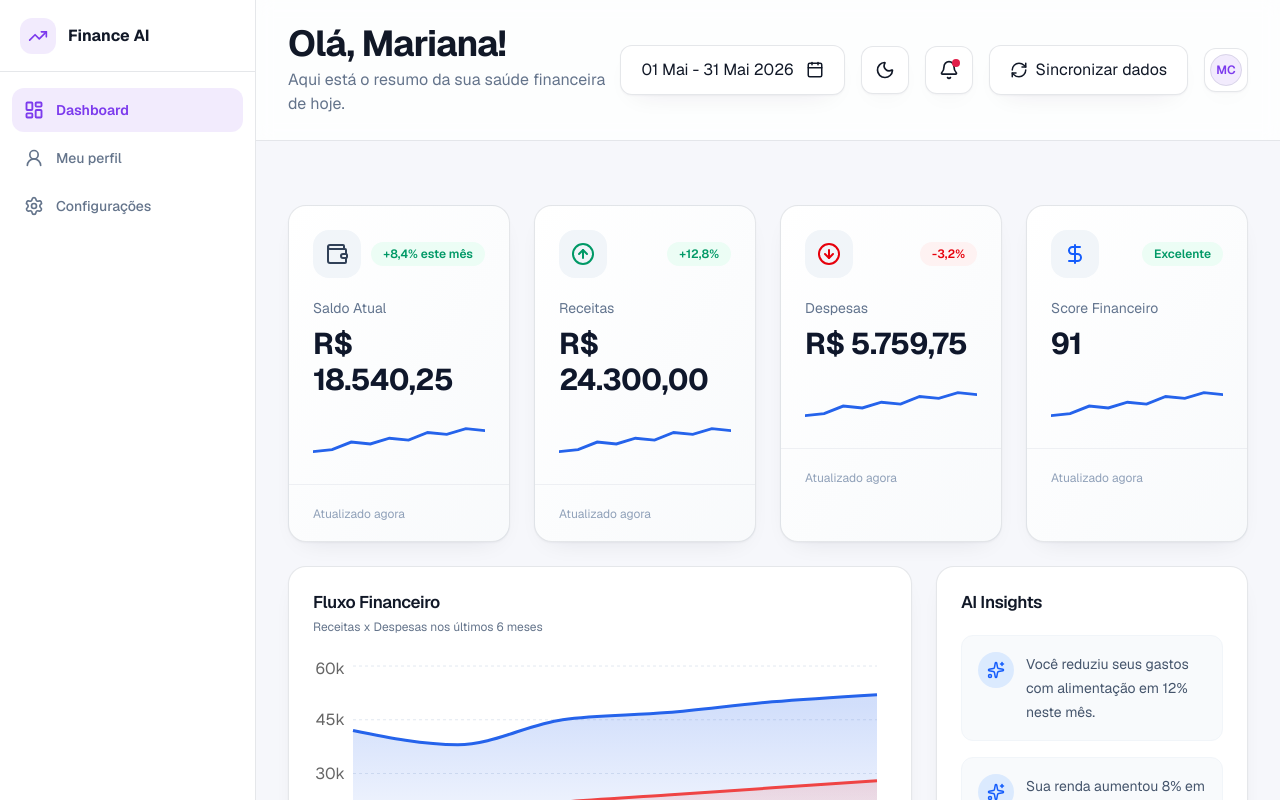
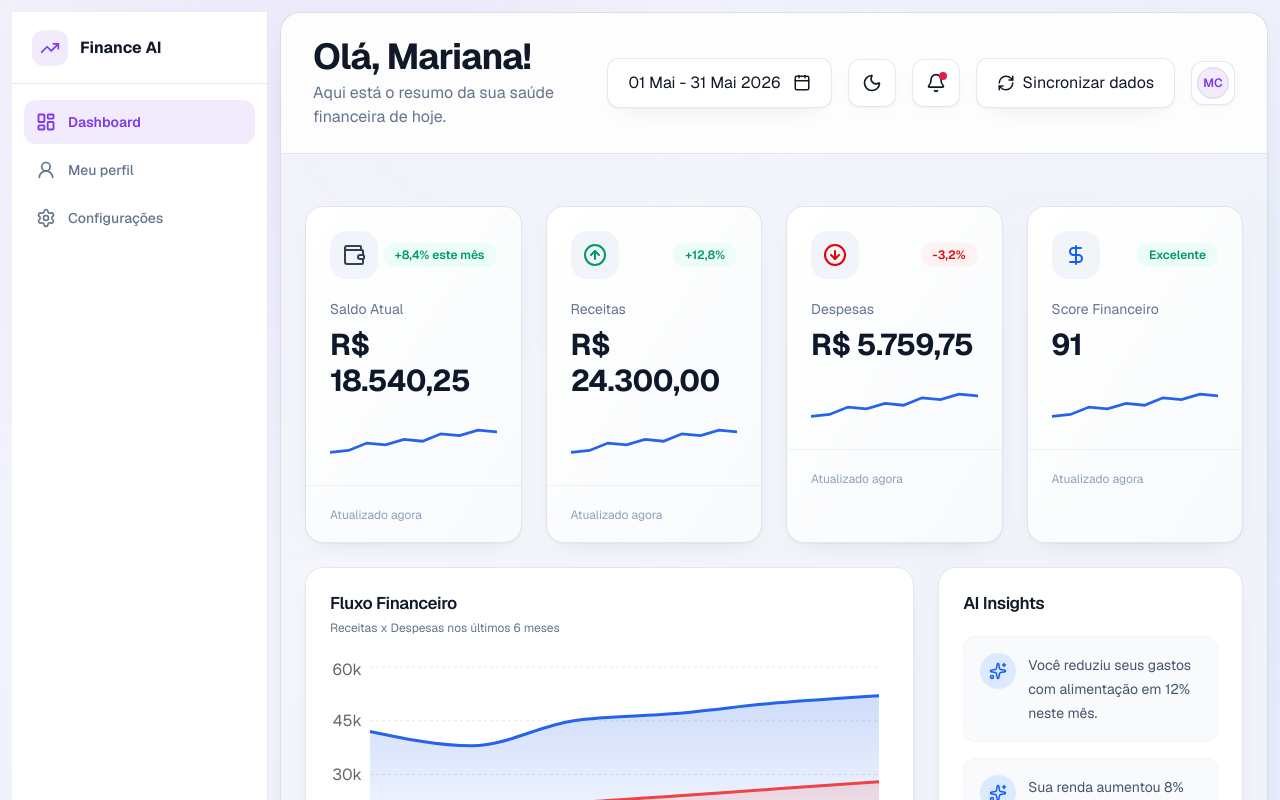
Before and after one commit to No-Country-simulation/smart-finance-ai-g9-team-11, a React (Vite) app in the folder frontend/: page / in a window 1280 px wide. Shown: the top 800 px of the page. Built offline with nearby package versions, Linux system fonts and the light colour scheme.

Commit message:
style(frontend): refine global background and app layout

```diff
--- a/frontend/src/index.css
+++ b/frontend/src/index.css
@@ -59,6 +59,7 @@
 
 html {
   min-width: 320px;
+  min-height: 100%;
   background-color: var(--background);
   font-family: var(--font-sans);
   text-rendering: optimizeLegibility;
@@ -77,6 +78,11 @@ body {
   transition:
     background-color 0.2s ease-out,
     color 0.2s ease-out;
+}
+
+#root {
+  min-height: 100vh;
+  isolation: isolate;
 }
 
 button,
@@ -108,6 +114,103 @@ button:disabled {
   outline-offset: 3px;
 }
 
+/* --------------------------------------------------------------------------
+   Application shell
+   -------------------------------------------------------------------------- */
+
+.app-shell {
+  background:
+    radial-gradient(
+      circle at 18% 4%,
+      color-mix(
+        in srgb,
+        var(--glow-primary) 48%,
+        transparent
+      ) 0,
+      transparent 29rem
+    ),
+    radial-gradient(
+      circle at 82% 12%,
+      color-mix(
+        in srgb,
+        var(--glow-secondary) 42%,
+        transparent
+      ) 0,
+      transparent 32rem
+    ),
+    linear-gradient(
+      145deg,
+      var(--background) 0%,
+      color-mix(
+        in srgb,
+        var(--background) 93%,
+        var(--secondary) 7%
+      ) 52%,
+      var(--background) 100%
+    );
+}
+
+.app-shell__ambient {
+  position: fixed;
+  inset: 0;
+  z-index: -1;
+  overflow: hidden;
+  pointer-events: none;
+}
+
+.app-shell__ambient::before,
+.app-shell__ambient::after {
+  position: absolute;
+  content: "";
+  border-radius: 999px;
+  filter: blur(90px);
+  opacity: 0.28;
+  transform: translateZ(0);
+}
+
+.app-shell__ambient::before {
+  top: -15rem;
+  left: 20%;
+  width: 34rem;
+  height: 34rem;
+  background: var(--glow-primary);
+}
+
+.app-shell__ambient::after {
+  right: -14rem;
+  bottom: -18rem;
+  width: 38rem;
+  height: 38rem;
+  background: var(--glow-secondary);
+}
+
+:root:not(.dark) .app-shell__ambient::before,
+:root:not(.dark) .app-shell__ambient::after {
+  opacity: 0.1;
+}
+
+@media (max-width: 767px) {
+  .app-shell {
+    background:
+      radial-gradient(
+        circle at 50% -8%,
+        color-mix(
+          in srgb,
+          var(--glow-primary) 30%,
+          transparent
+        ),
+        transparent 22rem
+      ),
+      var(--background);
+  }
+
+  .app-shell__ambient::before,
+  .app-shell__ambient::after {
+    opacity: 0.14;
+    filter: blur(72px);
+  }
+}
+
 @media (prefers-reduced-motion: reduce) {
   *,
   *::before,
--- a/frontend/src/layouts/AppLayout.tsx
+++ b/frontend/src/layouts/AppLayout.tsx
@@ -3,6 +3,7 @@ import { Outlet, useLocation } from "react-router-dom";
 
 import { Header } from "@/components/layout/Header";
 import { Sidebar } from "@/components/layout/Sidebar/Sidebar";
+import { cn } from "@/lib/utils";
 
 export function AppLayout() {
   const [isMobileSidebarOpen, setIsMobileSidebarOpen] =
@@ -10,30 +11,67 @@ export function AppLayout() {
 
   const location = useLocation();
 
+  const openMobileSidebar = (): void => {
+    setIsMobileSidebarOpen(true);
+  };
+
   const closeMobileSidebar = (): void => {
     setIsMobileSidebarOpen(false);
   };
 
   return (
-    <div className="flex min-h-dvh bg-background">
+    <div
+      className={cn(
+        "app-shell relative isolate min-h-dvh",
+        "overflow-x-hidden bg-background text-text",
+      )}
+    >
+      <div
+        className="app-shell__ambient"
+        aria-hidden="true"
+      />
+
+      <div
+        className={cn(
+          "relative z-10 flex min-h-dvh min-w-0",
+          "md:gap-2 md:p-2",
+          "xl:gap-3 xl:p-3",
+        )}
+      >
         <Sidebar
           isMobileOpen={isMobileSidebarOpen}
           onCloseMobile={closeMobileSidebar}
         />
 
-      <div className="flex min-w-0 flex-1 flex-col">
+        <div
+          className={cn(
+            "flex min-h-dvh min-w-0 flex-1 flex-col",
+            "overflow-hidden bg-background/70",
+            "md:min-h-[calc(100dvh-1rem)]",
+            "md:rounded-[20px] md:border md:border-border",
+            "md:shadow-card",
+            "xl:min-h-[calc(100dvh-1.5rem)]",
+          )}
+        >
           <Header
-          onOpenMobileSidebar={() =>
-            setIsMobileSidebarOpen(true)
-          }
+            onOpenMobileSidebar={openMobileSidebar}
           />
 
           <main
             key={location.pathname}
-          className="min-w-0 flex-1 overflow-x-hidden px-4 py-5 sm:px-6 sm:py-6 lg:px-8 lg:py-8"
+            className={cn(
+              "relative min-w-0 flex-1 overflow-x-hidden",
+              "px-4 pb-6 pt-4",
+              "sm:px-5 sm:pb-7 sm:pt-5",
+              "lg:px-6 lg:pb-8 lg:pt-5",
+              "2xl:px-7",
+            )}
           >
+            <div className="mx-auto min-w-0 max-w-[1920px]">
               <Outlet />
+            </div>
           </main>
+        </div>
       </div>
     </div>
   );
--- a/frontend/src/layouts/index.ts
+++ b/frontend/src/layouts/index.ts
@@ -0,0 +1 @@
+export { AppLayout } from "./AppLayout";
```
Lines whose indentation alone changed are shown as unchanged.
